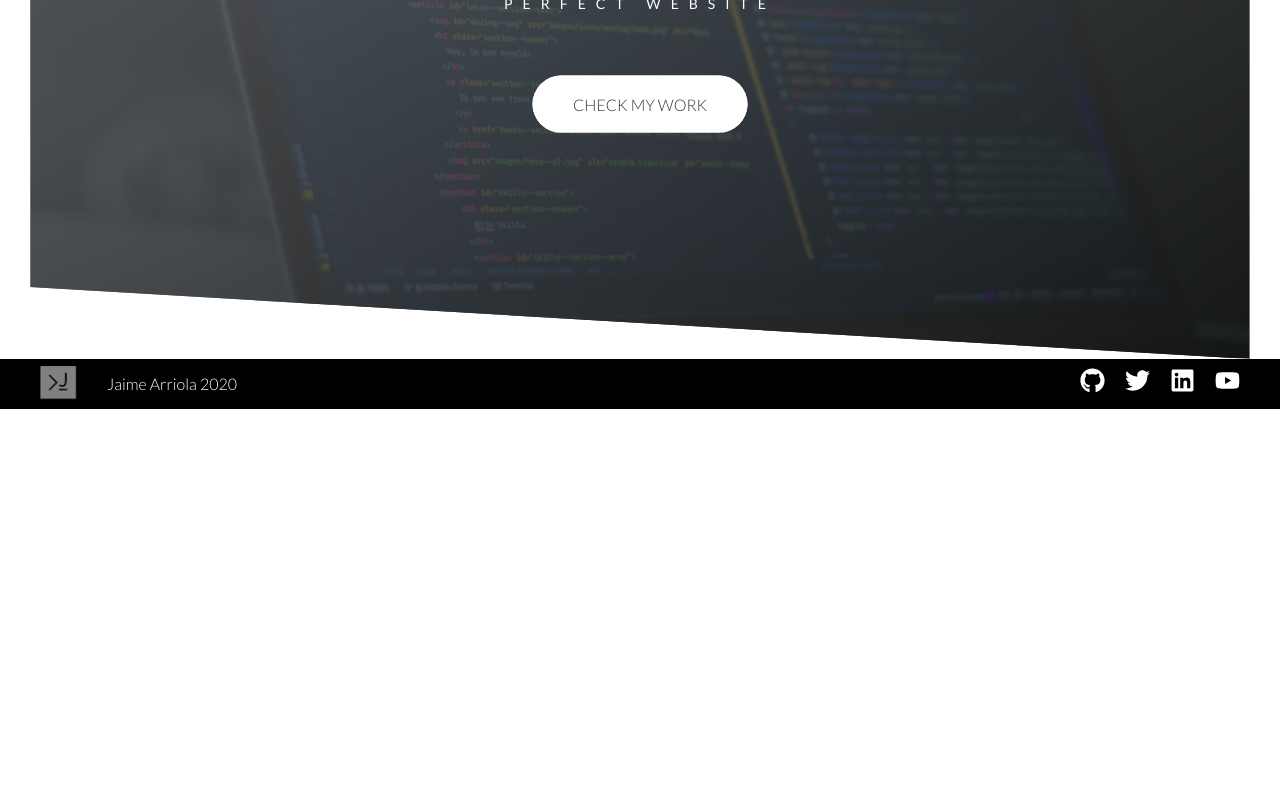
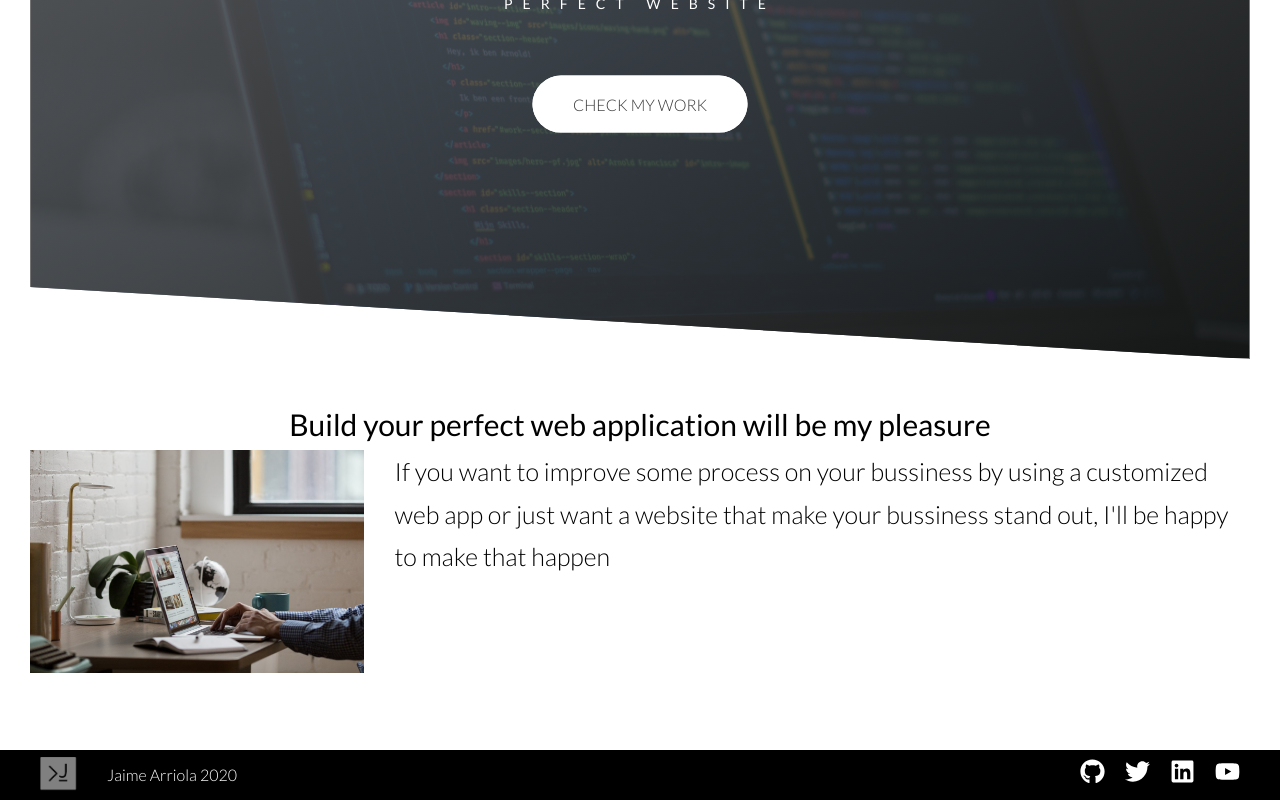
Before and after one commit to ing-arriola/personalBlog, a React (Create React App) app: page / in a window 1280 px wide. Shown: the part 401-1201 px from the top of the page. Before the commit the page ends 810 px from the top, so only its background shows below. Built offline with nearby package versions, Linux system fonts and the light colour scheme.

Commit message:
Added new info-section on home, also added styles on info-section

```diff
--- a/src/App.css
+++ b/src/App.css
@@ -208,6 +208,38 @@ body {
 .btn--animated-from-bottom {
   animation: moveFromBottom 0.7s ease-in;
 }
+
+/*SECTION INFO - HOME*/
+
+.info-section {
+  margin: 4rem 3rem 0 3rem;
+}
+
+.info-section--title {
+  font-size: 3rem;
+  font-weight: 500;
+  text-align: center;
+}
+
+.info-section--data {
+  display: flex;
+
+  height: 30rem;
+}
+
+.data--picture {
+  width: 60%;
+  margin-right: 3rem;
+}
+
+.data--picture > img {
+  width: 100%;
+}
+
+.data--text {
+  font-size: 2.5rem;
+}
+
 /*NAV BAR*/
 .navigation-items {
   list-style: none;
--- a/src/components/Home/Home.js
+++ b/src/components/Home/Home.js
@@ -1,8 +1,10 @@
 import React from "react";
+import infoPicture from "../../images/section-info.jpg";
 import { NavLink } from "react-router-dom";
 
 const Home = () => {
   return (
+    <div className="home-container">
       <div className="header">
         <div className="header__text-box">
           <h1 className="header__primary-text">
@@ -20,6 +22,24 @@ const Home = () => {
           </NavLink>
         </div>
       </div>
+      <section className="info-section">
+        <div className="info-section--title">
+          <p>Build your perfect web application will be my pleasure</p>
+        </div>
+        <div className="info-section--data">
+          <div className="data--picture">
+            <img src={infoPicture} className="" alt="infoPicture" />
+          </div>
+          <div className="data--text">
+            <p>
+              If you want to improve some process on your bussiness by using a
+              customized web app or just want a website that make your bussiness
+              stand out, I'll be happy to make that happen{" "}
+            </p>
+          </div>
+        </div>
+      </section>
+    </div>
   );
 };
 
```
Also changed, not shown: src/images/section-info.jpg (added). Lines whose indentation alone changed are shown as unchanged.
